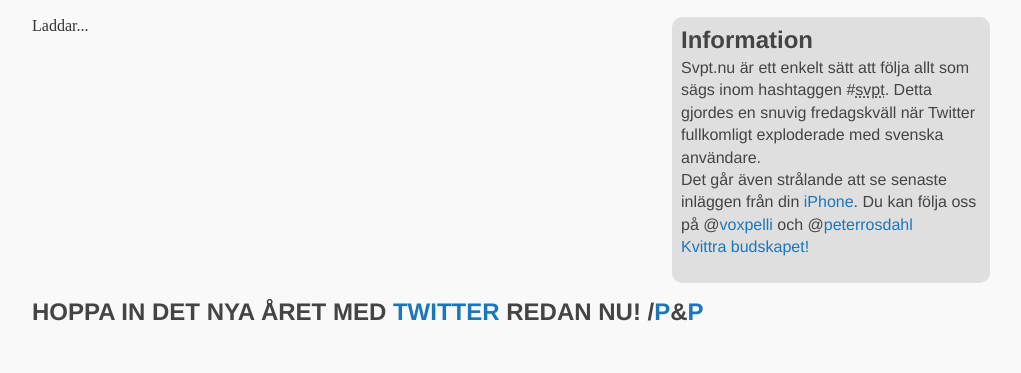
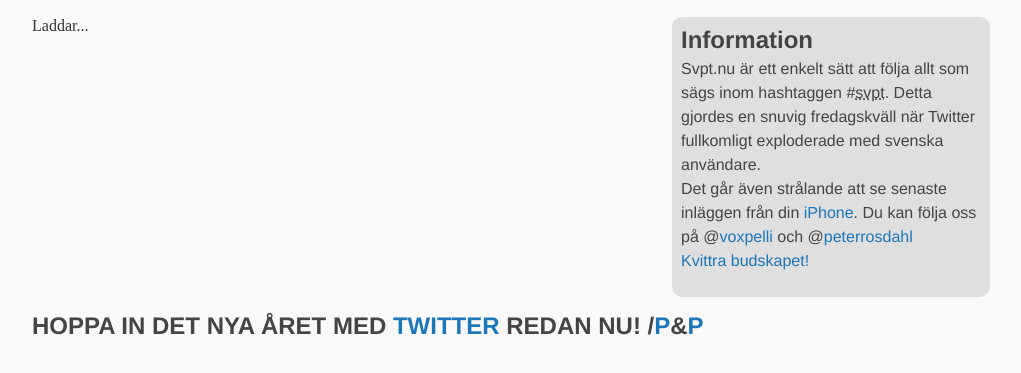
Before and after one commit to voxpelli/webpage-svpt-nu, a plain HTML site: page index.html in a window 1280 px wide. Shown: the part 97-470 px from the top of the page, without its empty margins (128-1149 px from the left). Drawn offline with Linux system fonts and the light colour scheme.

Commit message:
Updated with Peters changes

```diff
--- a/style.css
+++ b/style.css
@@ -127,7 +127,10 @@ hr{
 
 #sidebar_infobox{
 	margin-bottom: 15px;
+}
 
+#sidebar_infobox p{
+	line-height: 150%;
 }
 
 #sidebar_toplist_widget{
```
